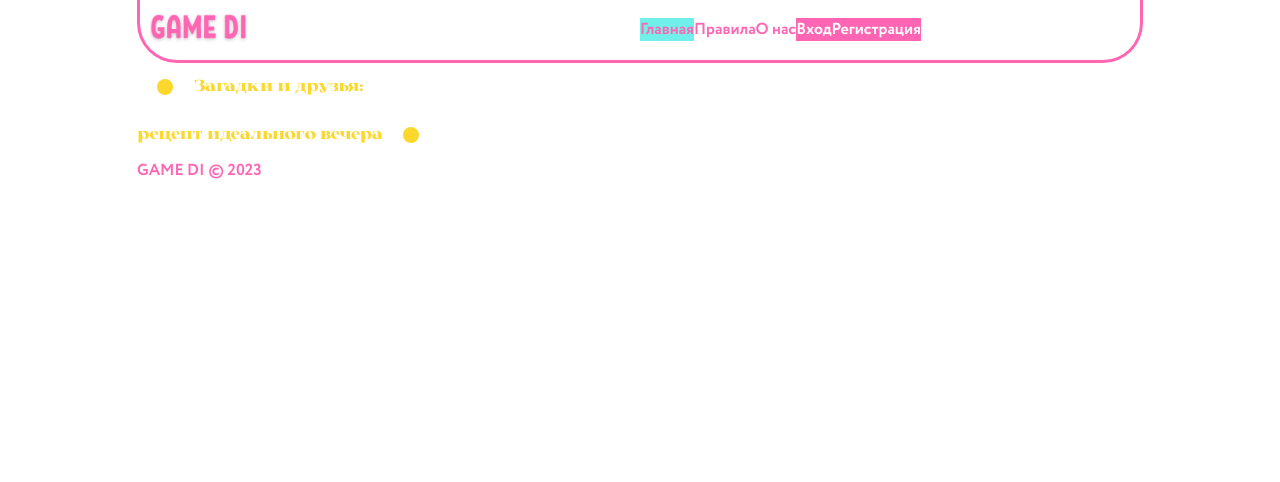
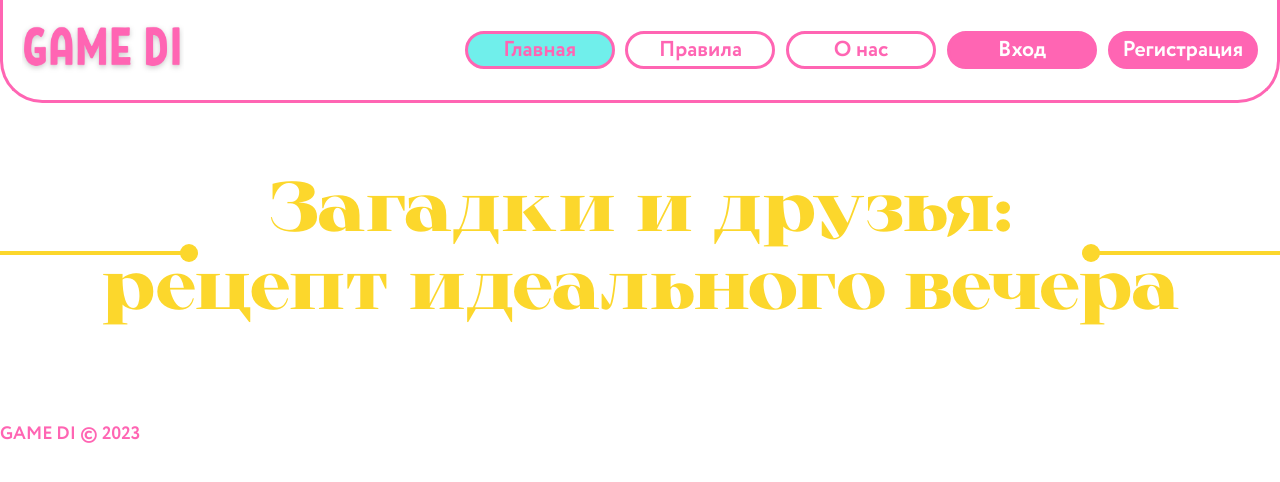
Before and after one commit to platsajacki/gamedi, a Django app: page / in a window 1280 px wide. Shown: the top 482 px of the page. Run offline with Django 4.2, Linux system fonts and the light colour scheme; data that the repository does not hold is empty.

Commit message:
Update styles.css.

```diff
--- a/gamedi/static/css/styles.css
+++ b/gamedi/static/css/styles.css
@@ -1,8 +1,3 @@
-* {
-  margin: 0;
-  padding: 0;
-}
-
 @font-face {
   font-family: 'Macherie';
   src: url('/static/fonts/macherie.woff2') format('woff2'),
@@ -21,6 +16,10 @@
        url('/static/fonts/circe-light.ttf') format('truetype');
 }
 
+html {
+  font-size: 23px;
+}
+
 header {
   font-family: 'Circe Bold', sans-serif;
 }
@@ -34,10 +33,11 @@ main {
 }
 
 .adaptive {
-  width: 1440px;
+  max-width: 2560px;
   height: 100%;
-  margin: auto;
+  margin: 0 auto;
   display: grid;
+  grid-template-columns: 1fr;
   grid-template-rows: auto 1fr auto;
   justify-content: center;
   align-items: center;
@@ -45,14 +45,17 @@ main {
 
 /* Основные стили для меню */
 .nav-menu {
-  display: grid;
-  grid-template-columns: 1fr 1fr;
+  display: flex;
+  height: 4.7rem;
   justify-content: space-between;
   border: 3px solid #FF65B3;
   border-top: 0;
-  border-radius: 0 0 40px 40px;
-  padding: 1%;
+  border-radius: 0 0 2.35rem 2.35rem;
   align-items: center;
+  padding-left: 1.5%;
+  padding-right: 1.5%;
+  padding-top: 0.6%;
+  padding-bottom: 0.6%;
 }
 
 .nav-menu ul {
@@ -66,100 +69,90 @@ main {
 }
 
 .nav-menu a:not(.logo-link) {
+  font-size: 1.2rem;
   text-decoration: none;
   color: #FF65B3;
-  font-size: 1em;
+  display: block;
+  width: 8rem;
+  margin-left: 0.6rem;
+  border: 0.2rem solid #FF65B3;
+  border-radius: 2rem;
+  text-align: center;
 }
 
-.nav-menu li a.active {
+.nav-menu a.active {
   background-color: #70efeb;
 }
 
 .logo {
-  width: 20%;
+  width: 9rem;
 }
 
 .burger-menu {
   display: none;
 }
 
-.burger-menu ul {
-}
-
-.burger-menu li {
-}
-
-.burger-menu .burger {
-}
-
 .bar {
+  width: 4rem;
+  height: 0.8rem;
+  background-color: #FF65B3;
+  margin-bottom: 0.2rem;
+  border-radius: 0.45rem;
 }
 
 .burger-menu .burger-links {
+  display: none;
+  position: absolute;
+  flex-direction: column;
+  top: 0;
+  right: 0;
+  height: 21rem;
+  width: 13rem;
+  background-color: #fff;
+  border: 3px solid #FF65B3;
+  border-right: 0;
+  border-radius: 40px 0 0 40px;
+  align-items: center;
+  justify-content: center;
+  z-index: 1;
+}
+
+.burger-menu .burger-links ul {
+  flex-direction: column;
+  padding: 0;
 }
 
 .burger-menu .burger-links a {
+  text-decoration: none;
+  border: 3px solid #FF65B3;
+  width: 8.5rem;
+  height: 2rem;
+  margin-bottom: 0.6rem;
+  margin-left: 0;
+  line-height: 2rem;
 }
 
-.arrow {
+.cross {
   display: none;
   cursor: pointer;
-  position: relative;
-  width: 200px;
-  height: 60px;
-  margin-left: 70%;
-  margin-top: -10%;
+  margin: 2rem;
 }
 
-.arrow div {
-  position: relative;
-  top: 35px;
-  width: 55px;
-  height: 10px;
-  background-color: #FF65B3;
-  left:0;
-  display: block;
-  border-radius: 40px;
-}
-
-.arrow div::after {
+.cross div:before,
+.cross div:after {
   content: '';
   position: absolute;
-  width: 30px;
-  height: 10px;
-  top: -6px;
-  right: -1px;
-  background-color: #FF65B3;
-  border-radius: 40px;
-  transform: rotate(33deg);
-}
-
-.arrow div::before {
-  content: '';
-  position: absolute;
-  width: 30px;
-  height: 10px;
-  top: 6px;
-  right: -1px;
-  transform: rotate(-33deg);
-  border-radius: 40px;
+  width: 3.5rem;
+  height: 0.9rem;
+  border-radius: 0.45rem;
   background-color: #FF65B3;
 }
 
-.arrow:hover {
-  animation: arrow 1.5s linear infinite;
+.cross div:before {
+  transform: rotate(45deg);
 }
-
-@keyframes arrow {
-  0% {
-    left:0;
-  }
-  50% {
-    left:10px;
-  }
-  100% {
-    left:0;
-  }
+.cross div:after {
+  transform: rotate(-45deg);
 }
 
 /* Основные стили для footer */
@@ -170,10 +163,21 @@ main {
 /* Стили слогана на главном экране */
 .slogan {
   font-family: 'Macherie', sans-serif;
+  text-align: center;
+  font-size: 5rem;
+  margin-top: 3rem;
+  margin-bottom: 4rem;
+  padding-top: 1rem;
+  overflow: hidden;
+  white-space: nowrap;
 }
 
 .slogan span {
+  display: inline-block;
+  vertical-align: middle;
   color: #FCD72C;
+  margin-left: -8rem;
+  margin-right: -8rem;
 }
 
 .slogan:before,
@@ -182,8 +186,10 @@ main {
   display: inline-block;
   vertical-align: middle;
   width: 100%;
+  height: 0.18rem;
   background-color: #FCD72C;
   position: relative;
+  margin: -1.7rem;
 }
 
 .slogan:before {
@@ -194,15 +200,15 @@ main {
   margin-right: -100%;
 }
 
+
 .circle {
-  height: 2vh;
-  width: 2vh;
+  height: 1rem;
+  width: 1rem;
   background-color: #FCD72C;
   border-radius: 50%;
   display: inline-block;
   vertical-align: middle;
   position: relative;
-  margin: 2vh;
 }
 
 /* Стили игр на главном экране */
@@ -210,7 +216,6 @@ main {
   display: grid;
   grid-template-columns: 0.9fr;
   justify-content: center;
-  text-align: center;
 }
 
 .content .game {
@@ -243,32 +248,132 @@ main {
 }
 
 /* Медиа-запрос для адаптивного дизайна и отображения/скрытия бургер-меню */
+@media (max-width: 2560px) {
+  html {
+    font-size: 20px;
+  }
+
+  .adaptive {
+    width: 100%;
+  }
+}
+
+@media (max-width: 2000px) {
+  html {
+    font-size: 19px;
+  }
+
+  .slogan {
+    font-size: 4.5rem;
+  }
+
+  .slogan span {
+    margin-left: -7.5rem;
+    margin-right: -7.5rem;
+  }
+}
+
 @media (max-width: 1440px) {
-  .adaptive {
-    width: 1200px;
+  html {
+    font-size: 18px;
+  }
+
+  .slogan {
+    font-size: 3.9rem;
+  }
+
+  .slogan span {
+    margin-left: -6.5rem;
+    margin-right: -6.5rem;
   }
 }
 
 @media (max-width: 1200px) {
-  .adaptive {
-    width: 1000px;
+  html {
+    font-size: 17px;
+  }
+
+  .slogan {
+    font-size: 3.6rem;
+  }
+
+  .slogan span {
+    margin-left: -6rem;
+    margin-right: -6rem;
   }
 }
 
 @media (max-width: 1000px) {
-  .adaptive {
-    width: 768px;
+  html {
+    font-size: 16px;
+  }
+
+  .slogan {
+    font-size: 3rem;
+  }
+
+  .slogan span {
+    margin-left: -5rem;
+    margin-right: -5rem;
+  }
+
+  .menu {
+    display: none;
+  }
+
+  .burger-menu {
+    display: block;
   }
 }
 
 @media (max-width: 768px) {
-  .adaptive {
-    width: 480px;
+  html {
+    font-size: 15px;
+  }
+
+  .slogan {
+    font-size: 2.3rem;
+  }
+
+  .slogan .circle {
+    margin: 1rem;
+    height: 0.85rem;
+    width: 0.85rem;
+  }
+
+  .slogan span {
+    margin-left: -5rem;
+    margin-right: -5rem;
+  }
+}
+
+@media (max-width: 580px) {
+  .slogan {
+    font-size: 2rem;
+  }
+
+  .slogan span {
+    margin-left: -4rem;
+    margin-right: -4rem;
   }
 }
 
 @media (max-width: 480px) {
-  .adaptive {
-    width: 100%;
+  html {
+    font-size: 14px;
+  }
+
+  .slogan {
+    font-size: 1.25rem;
+  }
+
+  .slogan:before,
+  .slogan:after {
+    display: none;
+  }
+
+
+  .slogan .circle {
+    display: none;
   }
 }
--- a/gamedi/static/js/includes/header.js
+++ b/gamedi/static/js/includes/header.js
@@ -1,7 +1,7 @@
 const currentUrl = window.location.pathname;
 const links = document.querySelectorAll('.nav-menu li a');
 const burger = document.getElementById('burger')
-const arrow = document.getElementById('arrow')
+const cross = document.getElementById('cross')
 const burgerLinks = document.getElementById('burger-links')
 
 /**
@@ -22,25 +22,25 @@ function getBurgerLinks(elem, burgerLinks) {
   if (elem === burger) {
     burgerLinks.style.display = 'flex'
     burger.style.display = 'none'
-    arrow.style.display = 'block'
+    cross.style.display = 'block'
   } else {
     burgerLinks.style.display = 'none'
     burger.style.display = 'block'
-    arrow.style.display = 'none'
+    cross.style.display = 'none'
   }
 }
 
 
 /** Включает прослушку для открытия и закрытия меню. */
-function rollBurgerMenu(burger, arrow, burgerLinks) {
+function rollBurgerMenu(burger, cross, burgerLinks) {
   burger.addEventListener('click', function (event) {
     getBurgerLinks(burger, burgerLinks)
   })
-  arrow.addEventListener('click', function (event) {
-    getBurgerLinks(arrow, burgerLinks)
+  cross.addEventListener('click', function (event) {
+    getBurgerLinks(cross, burgerLinks)
   })
 }
 
 
-rollBurgerMenu(burger, arrow, burgerLinks)
+rollBurgerMenu(burger, cross, burgerLinks)
 getActiveLink(currentUrl, links)
--- a/gamedi/templates/base.html
+++ b/gamedi/templates/base.html
@@ -13,13 +13,11 @@
     </title>
   </head>
 
-  <body>
-    <div class="adaptive">
-      {% include "includes/header.html" %}
-      <main>
-          {% block content %}{% endblock %}
-      </main>
-      {% include "includes/footer.html" %}
-    </div>
+  <body class="adaptive">
+    {% include "includes/header.html" %}
+    <main>
+        {% block content %}{% endblock %}
+    </main>
+    {% include "includes/footer.html" %}
   </body>
 </html>
--- a/gamedi/templates/includes/header.html
+++ b/gamedi/templates/includes/header.html
@@ -17,7 +17,7 @@
         <div class="bar"></div>
       </div>
       <div id="burger-links" class="burger-links">
-        <div id="arrow" class="arrow">
+        <div id="cross" class="cross">
           <div></div>
         </div>
         <ul>
--- a/gamedi/templates/pages/rules.html
+++ b/gamedi/templates/pages/rules.html
@@ -5,11 +5,7 @@
 {% endblock %}
 
 {% block content %}
-  <div class="">
-    <div class="" style="">
-      <div class="">
   <h3>Правила сайта</h3>
-      </div>
   <div class="">
     <p>
       Инфо
@@ -27,6 +23,4 @@
       Инфо
     </p>
   </div>
-    </div>
-  </div>
 {% endblock %}
```
Also changed, not shown: gamedi/static/img/games/avatar_description.png (renamed from gamedi/static/img/games/avatar_discription.png), gamedi/templates/games/game_list.html (indentation only). Lines whose indentation alone changed are shown as unchanged.
